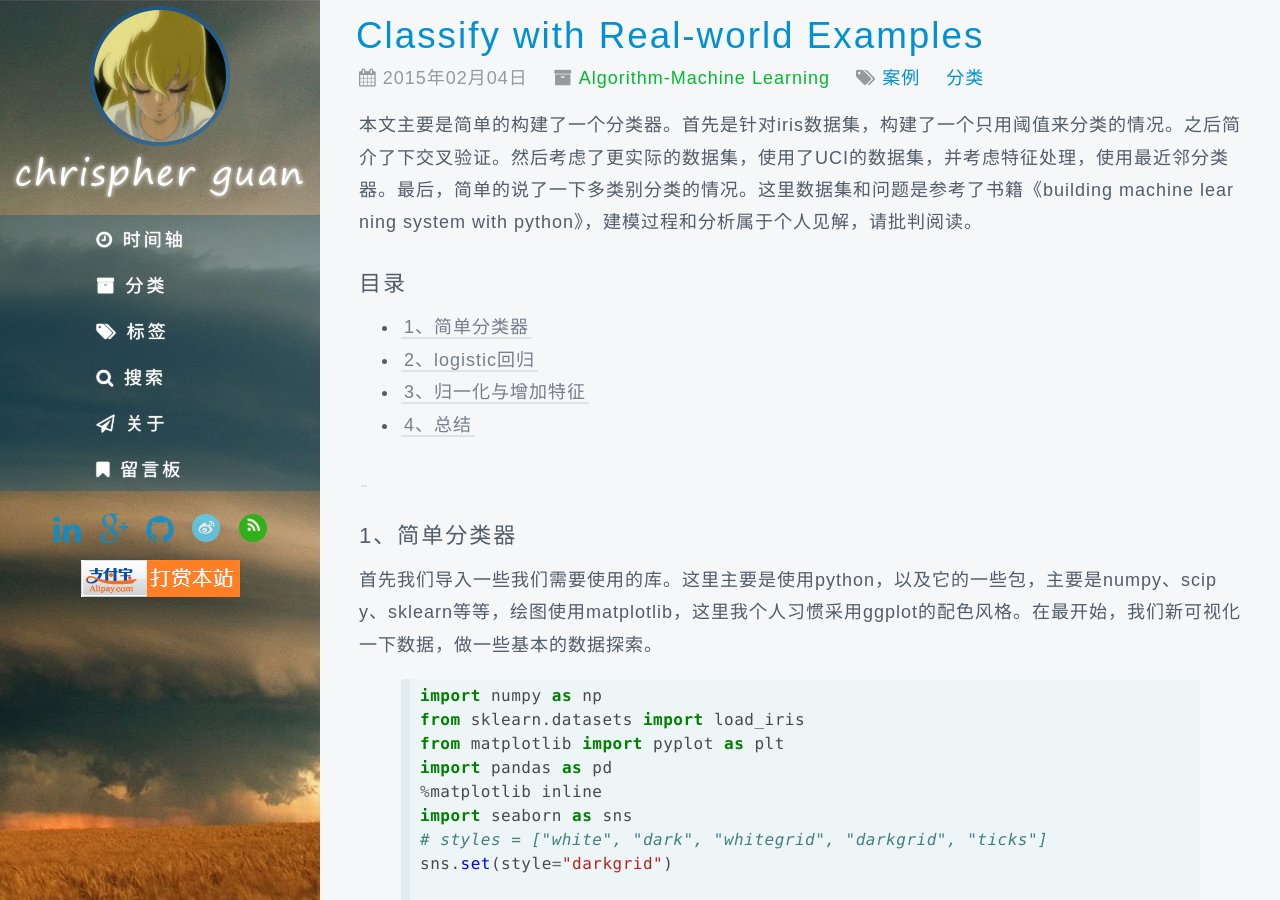
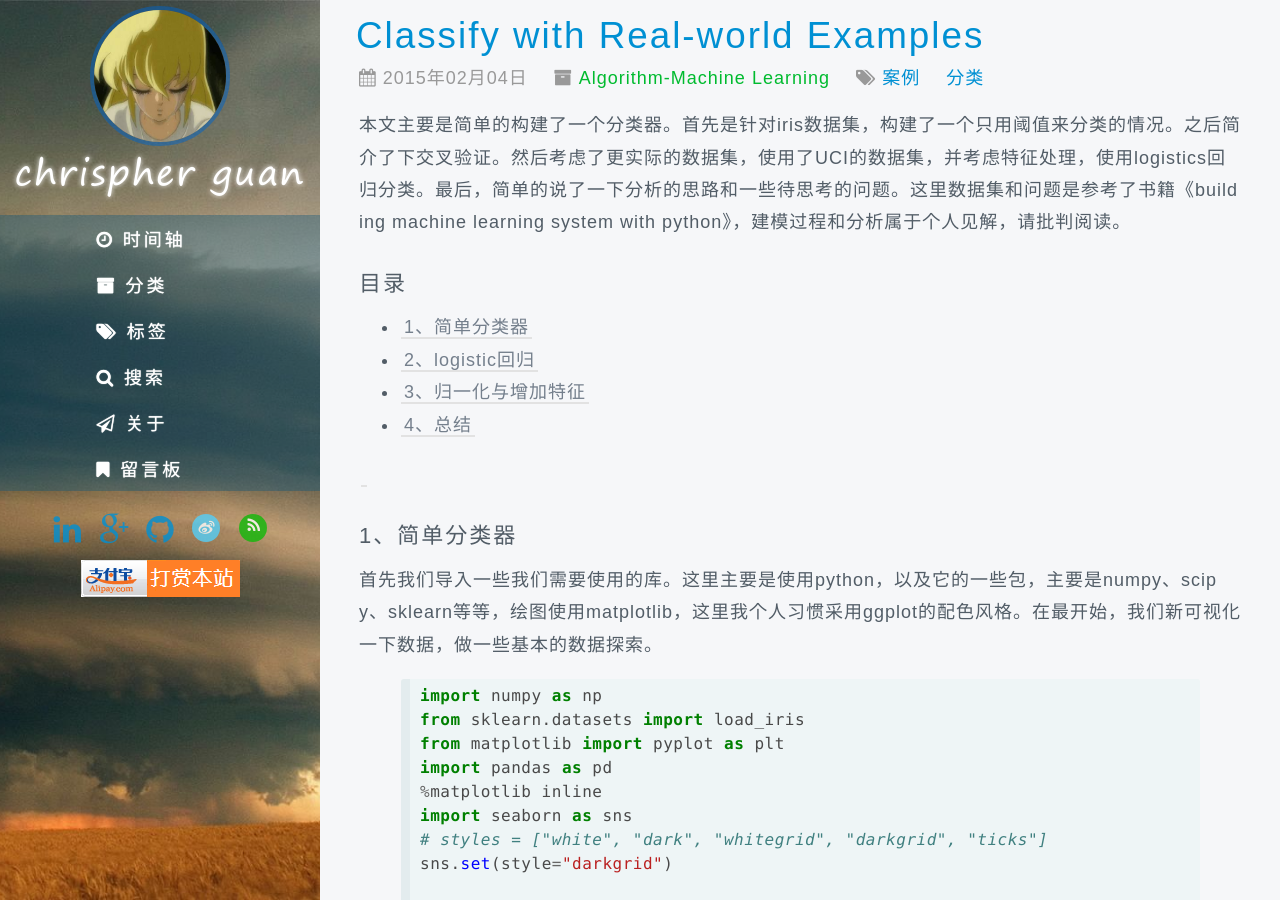
Before and after one commit to chrispher/chrispher.github.com, a Jekyll site: the page built from _posts/Practice-Machine Learning/2015-2-4-Classify with Real-world Examples.md, in a window 1280 px wide and 900 px high. Built offline with Jekyll 4.4.1, drawn with Linux system fonts in a browser that asks for light colours; some web fonts are replaced; comment, search, counter and statistics services are not loaded.

Commit message:
modify the content

```diff
--- a/_posts/Practice-Machine Learning/2015-2-4-Classify with Real-world Examples.md
+++ b/_posts/Practice-Machine Learning/2015-2-4-Classify with Real-world Examples.md
@@ -5,7 +5,7 @@ category: Algorithm-Machine Learning
 tags: [案例, 分类]
 ---
 
-本文主要是简单的构建了一个分类器。首先是针对iris数据集，构建了一个只用阈值来分类的情况。之后简介了下交叉验证。然后考虑了更实际的数据集，使用了UCI的数据集，并考虑特征处理，使用最近邻分类器。最后，简单的说了一下多类别分类的情况。这里数据集和问题是参考了书籍《building machine learning system with python》，建模过程和分析属于个人见解，请批判阅读。
+本文主要是简单的构建了一个分类器。首先是针对iris数据集，构建了一个只用阈值来分类的情况。之后简介了下交叉验证。然后考虑了更实际的数据集，使用了UCI的数据集，并考虑特征处理，使用logistics回归分类。最后，简单的说了一下分析的思路和一些待思考的问题。这里数据集和问题是参考了书籍《building machine learning system with python》，建模过程和分析属于个人见解，请批判阅读。
 
 <!-- more -->
 
```
